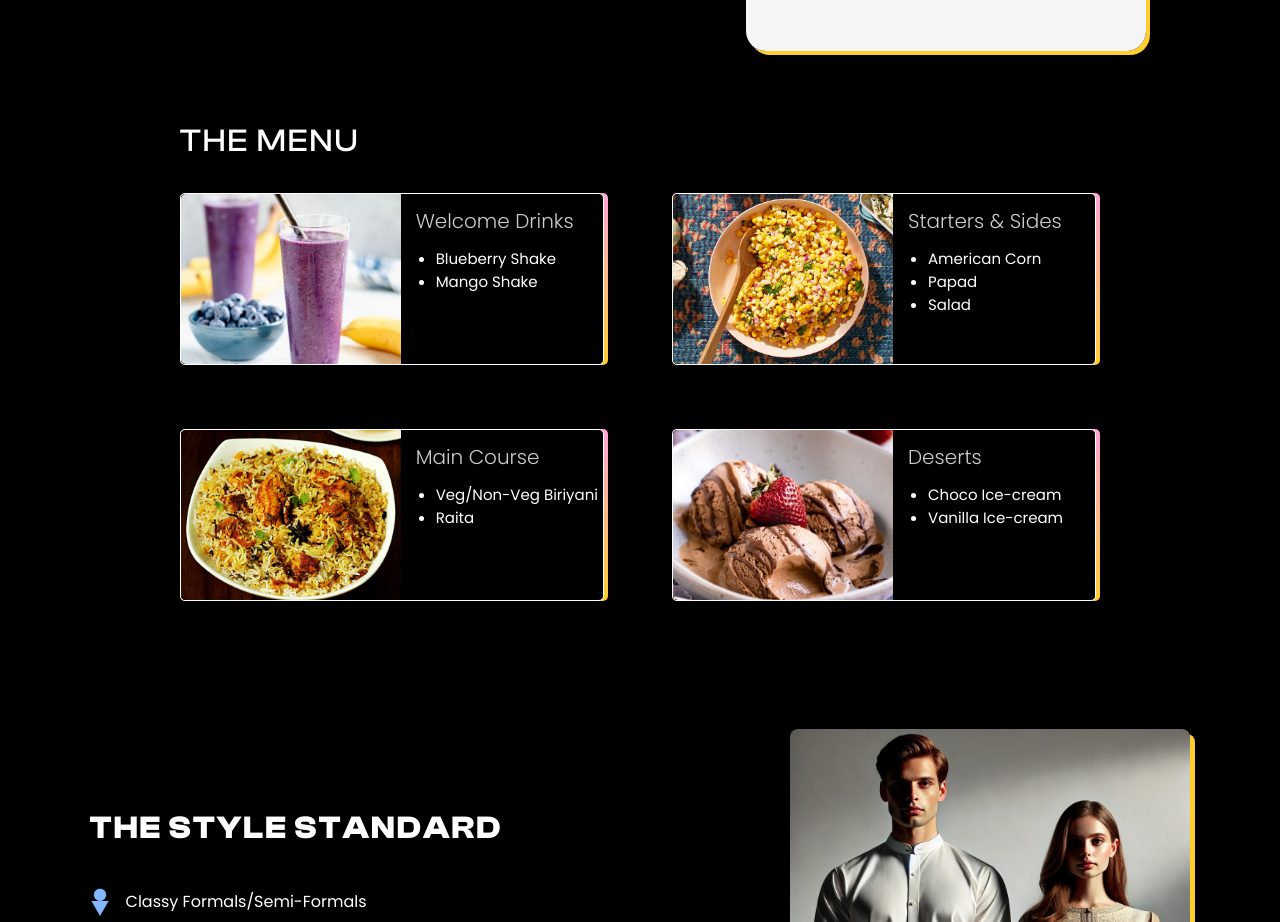
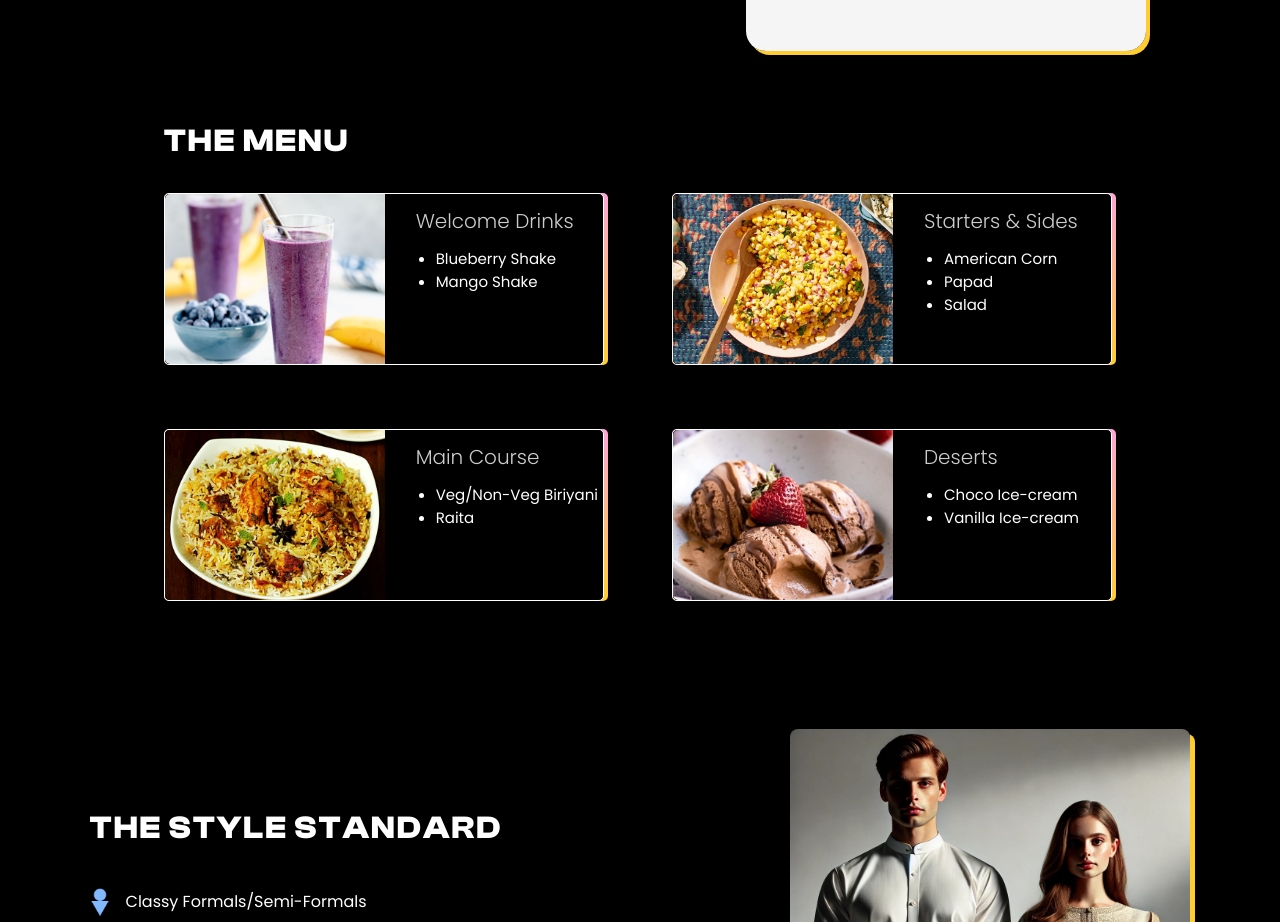
Before and after one commit to suryadash0967/aagaaz, a React (Vite) app: page / in a window 1280 px wide. Shown: the part 5280-6202 px from the top of the page. Built offline with nearby package versions, Linux system fonts and the light colour scheme; some icons are missing.

Commit message:
add menu, menu-desc, footer description

```diff
--- a/src/App.css
+++ b/src/App.css
@@ -898,7 +898,9 @@ body {
   border-radius: 5px;
 }
 
-
+.menu-desc {
+  padding-left: 1rem;
+}
 
 
 
--- a/src/components/Menu.jsx
+++ b/src/components/Menu.jsx
@@ -1,8 +1,8 @@
 export default function Menu() {
     return (
         <div className="menu-wrapper-head" >
-            <div style={{position: "relative", top: "-48px"}} id="menu"></div>
-            <h1 style={{ zIndex: 10, fontFamily: "Clash Display", fontWeight: 500}}>
+            <div style={{position: "relative", top: "-64px"}} id="menu"></div>
+            <h1 style={{ zIndex: 10, fontFamily: "Clash Display", fontWeight: 700}}>
                 The Menu
             </h1>
             <div className="menu-wrapper">
```
